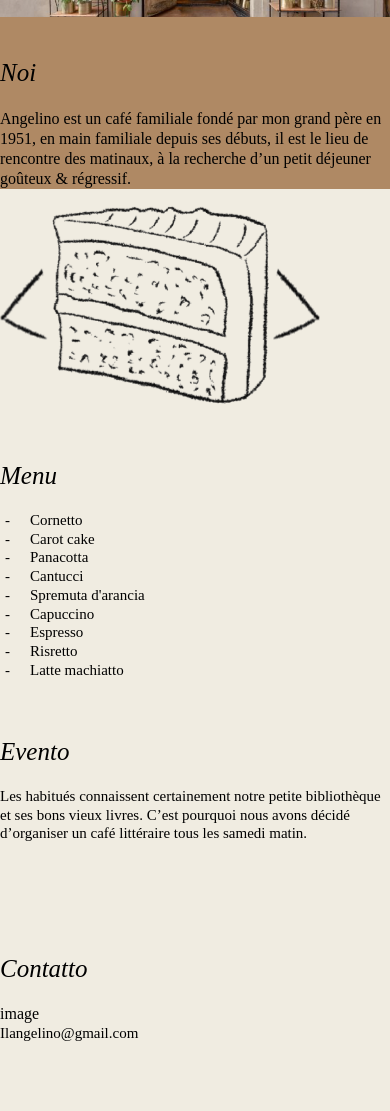
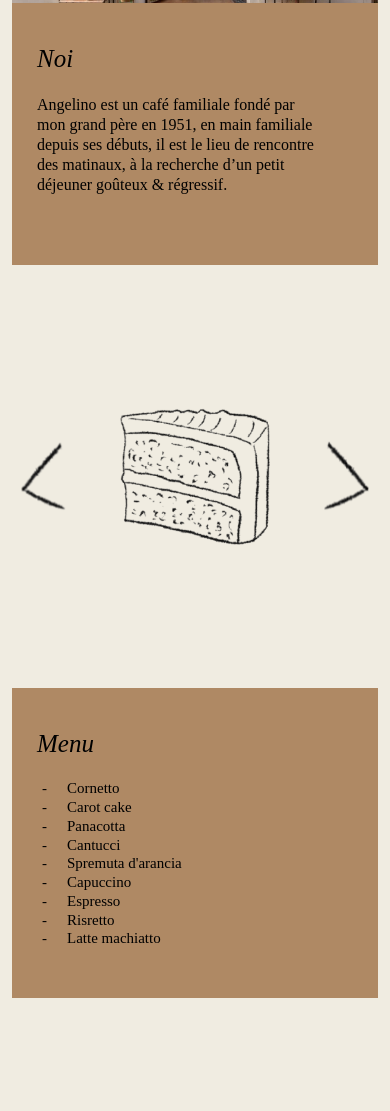
Before and after one commit to katrinemarku/exercice-bootstrap-cafe, a website built with Parcel: page src/index.html in a window 390 px wide. Shown: the part 889-2000 px from the top of the page. Built offline with nearby package versions, Linux system fonts and the light colour scheme; a web font is replaced by a local one.

Commit message:
mobile done

```diff
--- a/src/index.html
+++ b/src/index.html
@@ -21,17 +21,21 @@
       <div class="container">
         <div class="row">
           <div class="col-12">
-            <nav><a>Noi</a><a>Menu</a><a>Evento</a><a>Contato</a></nav>
+            <nav>
+              <a href="#noi">Noi</a><a href="#menu">Menu</a
+              ><a href="#evento">Evento</a><a href="#contato">Contato</a>
+            </nav>
           </div>
         </div>
       </div>
+      <div class="container">
         <div class="row g-0">
           <div class="col-12 col-lg-8 order-lg-2">
             <img src="/src/img/cafebar-img.webp" alt="" />
           </div>
           <div class="col-12 col-lg-4">
             <article class="noi">
-            <h2>Noi</h2>
+              <h2 id="noi">Noi</h2>
               <div class="history">
                 Angelino est un café familiale fondé par mon grand père en 1951,
                 en main familiale depuis ses débuts, il est le lieu de rencontre
@@ -41,18 +45,27 @@
             </article>
           </div>
         </div>
+      </div>
+      <div class="container">
         <div class="row">
           <div class="col-12">
             <div class="menu-carousel">
-            <img src="../src/img/arrowleft-img.webp" />
-            <img src="../src/img/carrotcake-img.webp" />
-            <img src="../src/img/arrowright-img.webp" />
+              <img class="arrow" src="../src/img/arrowleft-img.webp" />
+              <img
+                class="cake"
+                src="../src/img/carrotcake-img.webp"
+                alt="cake"
+              />
+              <img class="arrow" src="../src/img/arrowright-img.webp" />
             </div>
           </div>
         </div>
+      </div>
+      <div class="container">
         <div class="row">
           <div class="col-12">
-          <h2>Menu</h2>
+            <div class="menu">
+              <h2 id="menu">Menu</h2>
               <ul>
                 <li>Cornetto</li>
                 <li>Carot cake</li>
@@ -66,32 +79,49 @@
               </ul>
             </div>
           </div>
+        </div>
+      </div>
+      <div class="container">
         <div class="row">
           <div class="col-12">
+            <div class="col-12">
+              <div class="evento">
                 <div class="evento-background">
-            <div class="col-12"></div>
+                  <div class="evento-block">
+                    <h2 id="evento">Evento</h2>
+                    <p>
+                      Les habitués connaissent certainement notre petite
+                      bibliothèque et ses bons vieux livres. <br />C’est
+                      pourquoi nous avons décidé d’organiser un café littéraire
+                      tous les samedi matin.
+                    </p>
                   </div>
                 </div>
-        <h2>Evento</h2>
-        <p>
-          Les habitués connaissent certainement notre petite bibliothèque et ses
-          bons vieux livres. C’est pourquoi nous avons décidé d’organiser un
-          café littéraire tous les samedi matin.
-        </p>
+              </div>
+            </div>
+          </div>
+        </div>
       </div>
     </main>
     <footer>
+      <div class="container">
         <div class="row">
           <div class="col-12">
-          <h2>Contatto</h2>
-          image
-          <p>Ilangelino@gmail.com</p>
+            <h2 id="contato" class="contato">Contato</h2>
+            <a href="https://www.instagram.com/" target="_blank"
+              ><img
+                class="instagram-logo"
+                alt="instagram logo"
+                src="img/instagram-logo.webp"
+            /></a>
+            <p class="mail">Ilangelino@gmail.com</p>
           </div>
         </div>
         <div class="offset-4 offset-lg-11">
           <h2>indirizzo</h2>
           <p>Via Romana 33</p>
         </div>
+      </div>
     </footer>
     <script src="js/main.js" type="module"></script>
   </body>
--- a/src/scss/main.scss
+++ b/src/scss/main.scss
@@ -12,13 +12,65 @@
 @import "bootstrap/scss/bootstrap-grid";
 @import url("https://use.typekit.net/vre3rku.css");
 
-@media (min-width: 375) {
+@media (max-width: 768px) {
+  .menu-carousel img {
+    width: 150px;
+  }
+
+  img.cake {
+    margin: 0 50px 0;
+  }
+  img.arrow {
+    width: 45px;
+  }
+
   a {
     font-size: 15px;
   }
 
+  .noi {
+    padding-bottom: 70px;
+  }
+
+  .history,
+  p {
+    padding-right: 52px;
+    padding-left: 25px;
+    padding-top: 20px;
+  }
+
+  ul {
+    padding-left: 25px;
+    padding-top: 20px;
+  }
+
+  .instagram-logo {
+    padding-left: 25px;
+    padding-bottom: 5px;
+  }
+
+  .menu-carousel {
+    text-align: center;
+    padding: 143px 0 143px;
+  }
+
+  .evento {
+    margin-top: 200px;
+  }
+
   h2 {
     font-size: 25px;
+    padding-top: 40px;
+    padding-left: 25px;
+    font-style: italic;
+  }
+
+  .menu {
+    padding-bottom: 50px;
+  }
+
+  footer {
+    padding-bottom: 272px;
   }
 }
 
@@ -29,6 +81,27 @@
 
   h2 {
     font-size: 30px;
+  }
+
+  .history,
+  p {
+    padding-right: 52px;
+    padding-left: 25px;
+  }
+
+  ul,
+  p,
+  h2 {
+    padding-left: 20px;
+  }
+
+  .instagram-logo {
+    padding-left: 25px;
+    padding-bottom: 10px;
+  }
+
+  footer {
+    padding-bottom: 207px;
   }
 }
 
@@ -50,7 +123,7 @@
   // border: 1px solid rgba(86, 61, 124, 0.2);
 }
 html {
-  font-size: 16px;
+  scroll-behavior: smooth;
 }
 
 body {
@@ -114,20 +187,40 @@ nav {
 h2 {
   font-family: adobe-caslon-pro, serif;
   font-weight: 200;
-  font-size: 25px;
-  font-style: italic;
-  padding-top: 40px;
-  padding-bottom: 20px;
 }
 
 p {
   font-family: adobe-caslon-pro, serif;
   font-size: 15px;
-  padding: 0 28px 70px 0;
 }
 
 .noi {
   background-color: #af8964;
+  text-align: left;
+}
+
+.menu {
+  background-color: #af8964;
+}
+
+.evento {
+  position: relative;
+}
+
+.evento p {
+  padding-top: 10px;
+  padding-bottom: 20px;
+}
+
+.evento-block {
+  background: rgba(white, 0.5);
+}
+
+.evento-background {
+  background-image: url("../img/library-img.webp");
+  background-size: cover;
+  padding: 85px 10px 80px 0;
+  background-position: center;
 }
 
 li {
@@ -138,12 +231,18 @@ li {
   margin-left: 10px;
 }
 
-.evento-background {
-  background-image: url("../img/library-img.webp");
-  background-position: center;
-  background-size: 100%;
-}
-
 .carousel-menu {
   margin: auto;
 }
+
+.contato {
+  padding-bottom: 20px;
+}
+
+.mail {
+  padding-top: 5px;
+}
+
+h2 #evento {
+  padding-top: 21px;
+}
```
Also changed, not shown: src/img/instagram-logo.webp (added). Lines whose indentation alone changed are shown as unchanged.
